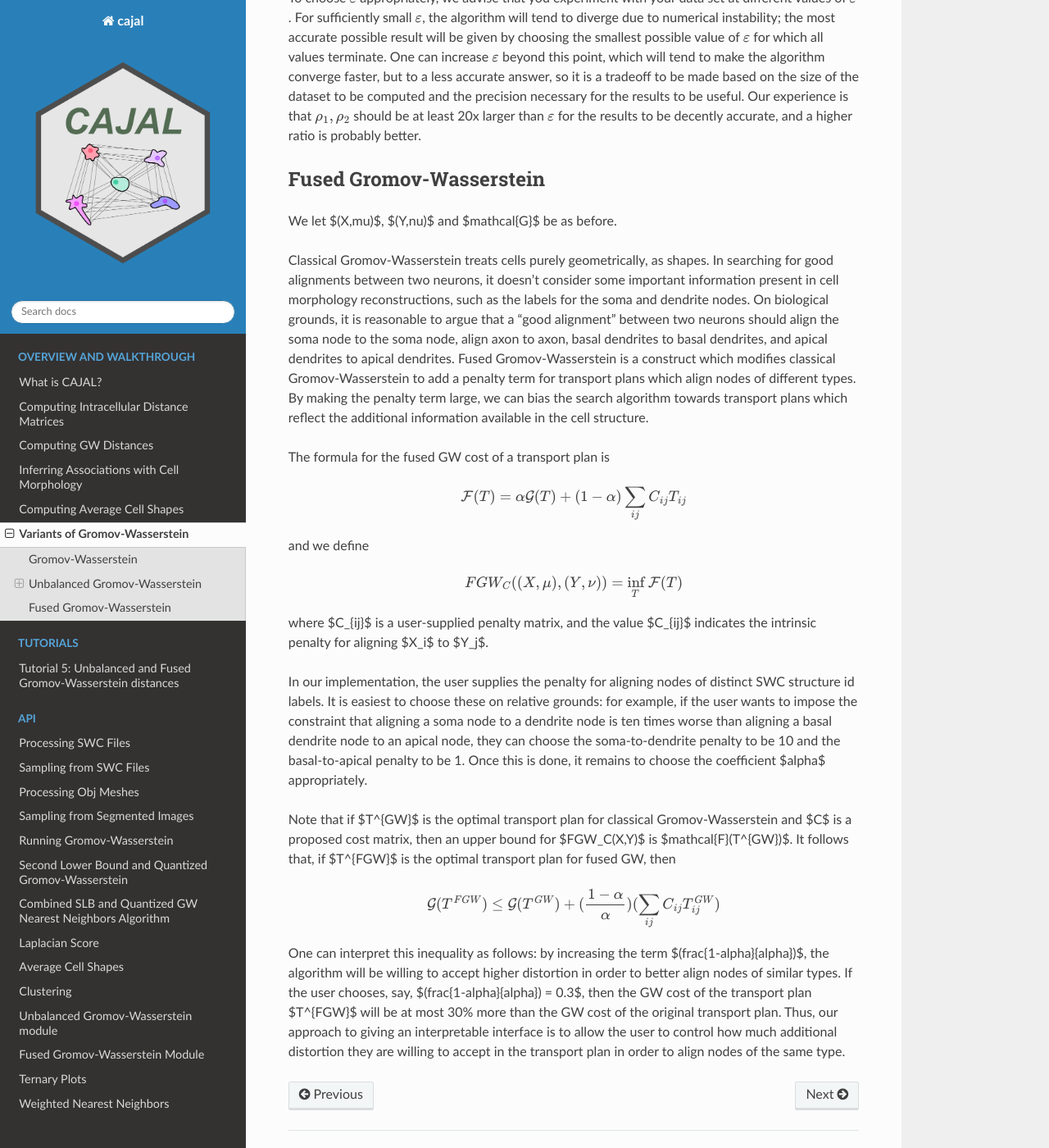
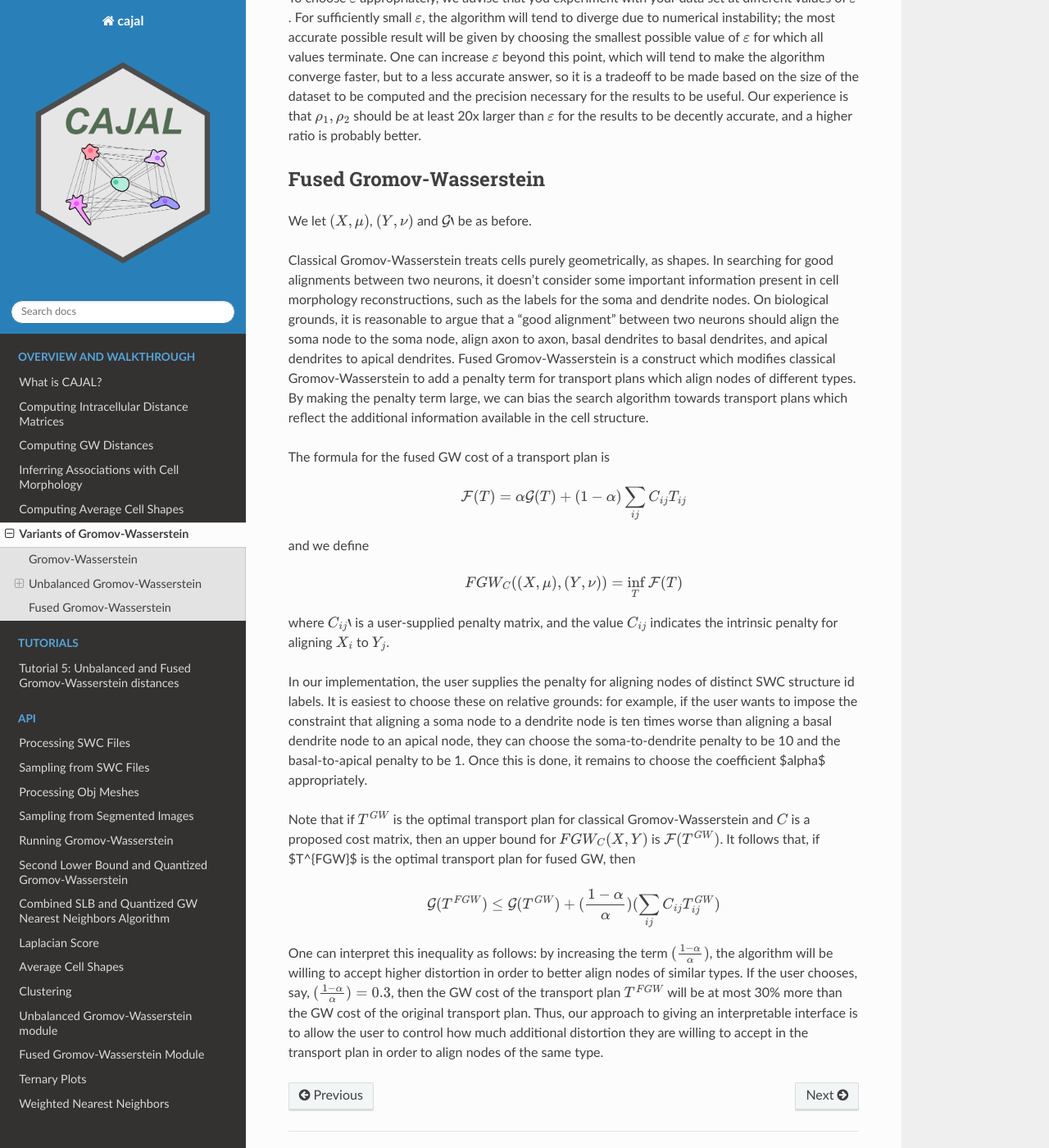
Before and after one commit to CamaraLab/CAJAL, a Sphinx documentation site: the page built from docs/gw_variants.rst, in a window 1280 px wide and 1400 px high, scrolled down 5108 px. Shown: the whole window at 82% size. Built offline with Sphinx 7.4.7 and the Read the Docs theme 3.1.0, drawn with Linux system fonts in a browser that asks for light colours; pages that are not in the unit, such as notebooks, are missing from menus; some of the changed lines change nothing that is shown.

Commit message:
Updated gw variants

```diff
--- a/docs/gw_variants.rst
+++ b/docs/gw_variants.rst
@@ -150,7 +150,7 @@ To choose :math:`\varepsilon` appropriately, we advise that you experiment with
 Fused Gromov-Wasserstein
 ------------------------
 
-We let $(X,\mu)$, $(Y,\nu)$ and $\mathcal{G}$ be as before.
+We let :math:`(X,\mu)`, :math:`(Y,\nu)` and :math:`\mathcal{G}`` be as before.
 
 Classical Gromov-Wasserstein treats cells purely geometrically, as shapes. In searching for good alignments between two neurons, it doesn't consider some important information present in cell morphology reconstructions, such as the labels for the soma and dendrite nodes.
 On biological grounds, it is reasonable to argue that a "good alignment" between two neurons should align the soma node to the soma node, align axon to axon, basal dendrites to basal dendrites, and apical dendrites to apical dendrites. Fused Gromov-Wasserstein is a construct
@@ -167,17 +167,17 @@ and we define
 .. math::
    FGW_C((X,\mu),(Y,\nu)) = \inf_T \mathcal{F}(T)
 
-where $C_{ij}$ is a user-supplied penalty matrix, and the value $C_{ij}$ indicates the intrinsic penalty for aligning $X_i$ to $Y_j$.
+where :math:`C_{ij}`` is a user-supplied penalty matrix, and the value :math:`C_{ij}` indicates the intrinsic penalty for aligning :math:`X_i` to :math:`Y_j`.
 
 In our implementation, the user supplies the penalty for aligning nodes of distinct SWC structure id labels. It is easiest to choose these on relative grounds: for example, if the user wants to impose the constraint that aligning a soma node to a dendrite node is ten times worse than
 aligning a basal dendrite node to an apical node, they can choose the soma-to-dendrite penalty to be 10 and the basal-to-apical penalty to be 1. Once this is done, it remains to choose the coefficient $\alpha$ appropriately.
 
-Note that if $T^{GW}$ is the optimal transport plan for classical Gromov-Wasserstein and $C$ is a proposed cost matrix, then an upper bound for $FGW_C(X,Y)$ is $\mathcal{F}(T^{GW})$.
+Note that if :math:`T^{GW}` is the optimal transport plan for classical Gromov-Wasserstein and :math:`C` is a proposed cost matrix, then an upper bound for :math:`FGW_C(X,Y)` is :math:`\mathcal{F}(T^{GW})`.
 It follows that, if $T^{FGW}$ is the optimal transport plan for fused GW, then
 
 .. math::
    \mathcal{G}(T^{FGW}) \leq \mathcal{G}(T^{GW}) + (\frac{1-\alpha}{\alpha})(\sum_{ij}C_{ij}T^{GW}_{ij})
 
-One can interpret this inequality as follows: by increasing the term $(\frac{1-\alpha}{\alpha})$, the algorithm will be willing to accept higher distortion in order to better align nodes of similar types. If the user chooses, say, $(\frac{1-\alpha}{\alpha}) = 0.3$,
-then the GW cost of the transport plan $T^{FGW}$ will be at most 30% more than the GW cost of the original transport plan. Thus, our approach to giving an interpretable interface is to allow the user to control how much additional distortion they are willing to accept in the transport plan
+One can interpret this inequality as follows: by increasing the term :math:`(\frac{1-\alpha}{\alpha})`, the algorithm will be willing to accept higher distortion in order to better align nodes of similar types. If the user chooses, say, :math:`(\frac{1-\alpha}{\alpha}) = 0.3`,
+then the GW cost of the transport plan :math:`T^{FGW}` will be at most 30% more than the GW cost of the original transport plan. Thus, our approach to giving an interpretable interface is to allow the user to control how much additional distortion they are willing to accept in the transport plan
 in order to align nodes of the same type.
```
Also changed, not shown: docs/notebooks/Example_5.ipynb.
